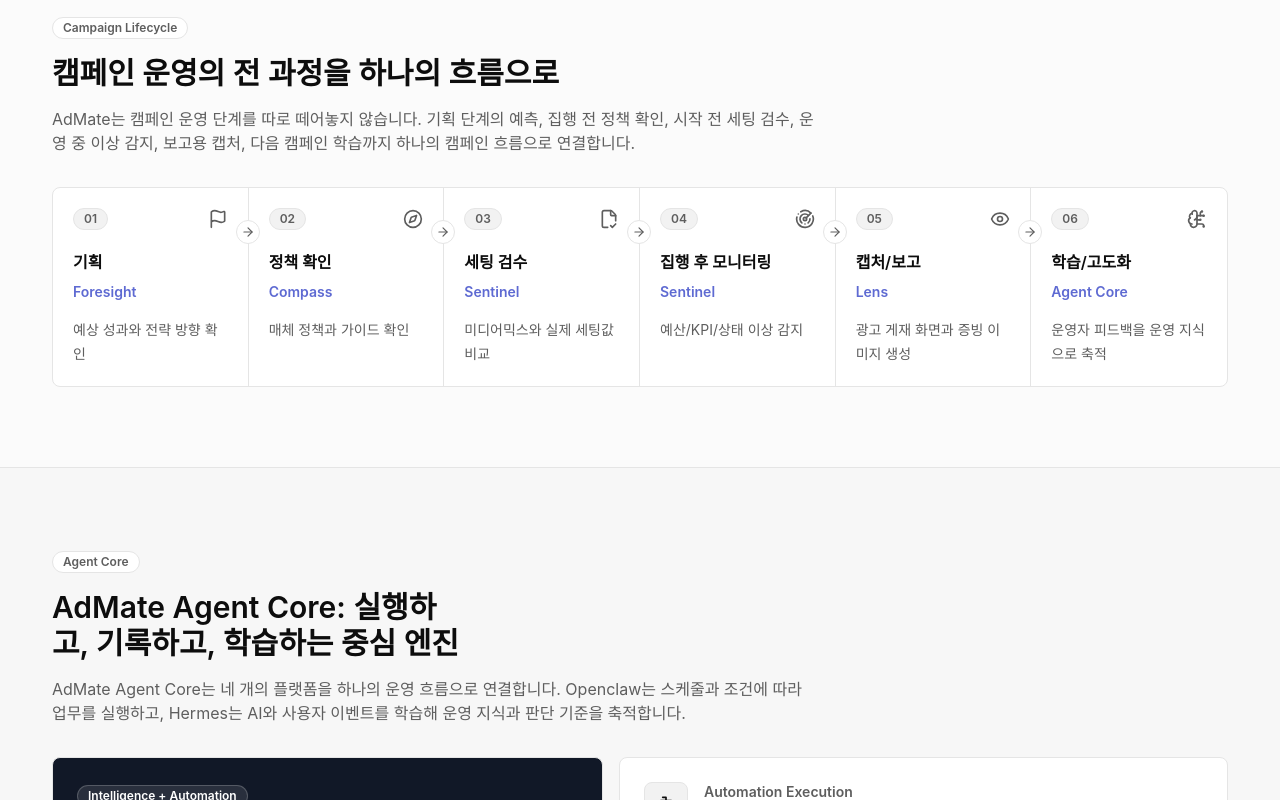
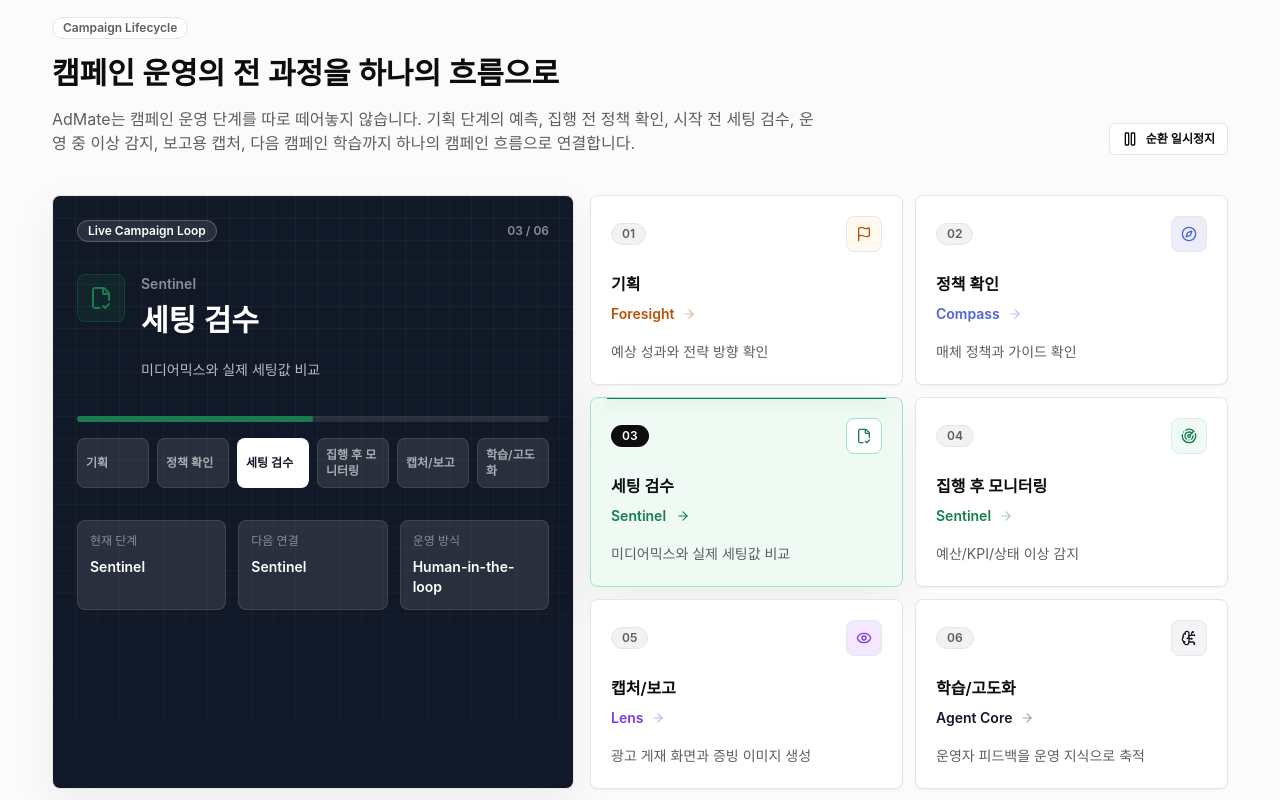
Before and after one commit to Jhongjin/admate-homepage, a Next.js app: page / in a window 1280 px wide. Shown: the part 4780-5580 px from the top of the page. Built offline with nearby package versions, Linux system fonts and the light colour scheme.

Commit message:
Animate campaign lifecycle flow

```diff
--- a/src/app/globals.css
+++ b/src/app/globals.css
@@ -95,6 +95,18 @@
     animation: hero-flow-pulse 4s ease-in-out infinite;
   }
 
+  .lifecycle-progress-fill {
+    width: 100%;
+    transform-origin: left;
+    animation: lifecycle-progress 2.8s linear forwards;
+  }
+
+  .lifecycle-signal-pulse {
+    opacity: 0.85;
+    box-shadow: 0 0 18px currentColor;
+    animation: lifecycle-signal 2.8s ease-in-out infinite;
+  }
+
   @keyframes hero-scanline {
     0% {
       transform: translateY(-140px);
@@ -121,9 +133,30 @@
     }
   }
 
+  @keyframes lifecycle-progress {
+    0% {
+      transform: scaleX(0);
+    }
+    100% {
+      transform: scaleX(1);
+    }
+  }
+
+  @keyframes lifecycle-signal {
+    0%,
+    100% {
+      opacity: 0.35;
+    }
+    50% {
+      opacity: 1;
+    }
+  }
+
   @media (prefers-reduced-motion: reduce) {
     .hero-scanline,
-    .hero-flow-pulse {
+    .hero-flow-pulse,
+    .lifecycle-progress-fill,
+    .lifecycle-signal-pulse {
       animation: none;
     }
   }
--- a/src/components/home/CampaignLifecycleSection.tsx
+++ b/src/components/home/CampaignLifecycleSection.tsx
@@ -1,45 +1,288 @@
-import { ArrowRight } from "lucide-react"
+"use client"
+
+import { useEffect, useState } from "react"
+import { ArrowRight, Pause, Play, type LucideIcon } from "lucide-react"
 
 import { Badge } from "@/components/ui/badge"
+import { Button } from "@/components/ui/button"
 import { Card } from "@/components/ui/card"
 import { lifecycleSteps } from "@/lib/admate-content"
+import { cn } from "@/lib/utils"
 
 import { SectionHeading } from "./SectionHeading"
 
+const CYCLE_INTERVAL = 2800
+
+const lifecycleTones: Record<
+  string,
+  {
+    color: string
+    softColor: string
+    borderColor: string
+  }
+> = {
+  Foresight: {
+    color: "#B45309",
+    softColor: "#FFF8EC",
+    borderColor: "#F5CE8B",
+  },
+  Compass: {
+    color: "#4F63D8",
+    softColor: "#ECEDF9",
+    borderColor: "#CBD0EF",
+  },
+  Sentinel: {
+    color: "#177D4E",
+    softColor: "#EFFAF4",
+    borderColor: "#9FE5C1",
+  },
+  Lens: {
+    color: "#7C3AED",
+    softColor: "#F3E8FF",
+    borderColor: "#DDD6FE",
+  },
+  "Agent Core": {
+    color: "#111827",
+    softColor: "#F4F4F4",
+    borderColor: "#D4D4D4",
+  },
+}
+
 export function CampaignLifecycleSection() {
+  const [activeIndex, setActiveIndex] = useState(0)
+  const [interactionPaused, setInteractionPaused] = useState(false)
+  const [manualPaused, setManualPaused] = useState(false)
+  const [allowsMotion, setAllowsMotion] = useState(true)
+
+  const activeStep = lifecycleSteps[activeIndex]
+  const nextStep = lifecycleSteps[(activeIndex + 1) % lifecycleSteps.length]
+  const activeTone = lifecycleTones[activeStep.product] ?? lifecycleTones["Agent Core"]
+  const ActiveIcon = activeStep.icon
+  const isPaused = manualPaused || interactionPaused || !allowsMotion
+
+  useEffect(() => {
+    const media = window.matchMedia("(prefers-reduced-motion: reduce)")
+    const syncMotionPreference = () => setAllowsMotion(!media.matches)
+
+    syncMotionPreference()
+    media.addEventListener("change", syncMotionPreference)
+
+    return () => media.removeEventListener("change", syncMotionPreference)
+  }, [])
+
+  useEffect(() => {
+    if (isPaused || !allowsMotion) {
+      return
+    }
+
+    const timer = window.setInterval(() => {
+      setActiveIndex((current) => (current + 1) % lifecycleSteps.length)
+    }, CYCLE_INTERVAL)
+
+    return () => window.clearInterval(timer)
+  }, [allowsMotion, isPaused])
+
   return (
     <section id="lifecycle" className="border-b border-border bg-[#FBFBFB] py-20">
       <div className="section-shell">
+        <div className="flex flex-col gap-6 lg:flex-row lg:items-end lg:justify-between">
           <SectionHeading
             eyebrow="Campaign Lifecycle"
             title="캠페인 운영의 전 과정을 하나의 흐름으로"
             description="AdMate는 캠페인 운영 단계를 따로 떼어놓지 않습니다. 기획 단계의 예측, 집행 전 정책 확인, 시작 전 세팅 검수, 운영 중 이상 감지, 보고용 캡처, 다음 캠페인 학습까지 하나의 캠페인 흐름으로 연결합니다."
+            className="mb-0"
           />
+          <Button
+            type="button"
+            variant="outline"
+            size="sm"
+            className="w-fit"
+            disabled={!allowsMotion}
+            onClick={() => setManualPaused((current) => !current)}
+          >
+            {manualPaused || !allowsMotion ? (
+              <Play className="h-3.5 w-3.5" aria-hidden="true" />
+            ) : (
+              <Pause className="h-3.5 w-3.5" aria-hidden="true" />
+            )}
+            {!allowsMotion ? "모션 최소화" : manualPaused ? "순환 재개" : "순환 일시정지"}
+          </Button>
+        </div>
 
-        <Card className="overflow-hidden">
-          <div className="grid lg:grid-cols-6">
-            {lifecycleSteps.map((item, index) => (
+        <div className="mt-10 grid gap-4 lg:grid-cols-[0.9fr_1.1fr]">
+          <Card className="relative overflow-hidden bg-[#111827] p-5 text-white shadow-soft sm:p-6">
+            <div className="hero-panel-grid absolute inset-0" aria-hidden="true" />
+            <div className="relative">
+              <div className="flex flex-col gap-3 sm:flex-row sm:items-center sm:justify-between">
+                <Badge variant="outline" className="w-fit border-white/20 bg-white/10 text-white">
+                  Live Campaign Loop
+                </Badge>
+                <div className="text-xs font-semibold text-white/50">
+                  {activeStep.step} / 06
+                </div>
+              </div>
+
+              <div className="mt-8 flex items-start gap-4">
                 <div
-                key={item.step}
-                className="relative border-b border-border p-5 lg:border-b-0 lg:border-r last:lg:border-r-0"
+                  className="flex h-12 w-12 shrink-0 items-center justify-center rounded-lg border"
+                  style={{
+                    borderColor: `${activeTone.color}55`,
+                    backgroundColor: `${activeTone.color}22`,
+                    color: activeTone.color === "#111827" ? "#FFFFFF" : activeTone.color,
+                  }}
                 >
-                {index < lifecycleSteps.length - 1 ? (
-                  <div className="absolute -right-3 top-8 z-10 hidden h-6 w-6 items-center justify-center rounded-full border border-border bg-card text-muted-foreground lg:flex">
-                    <ArrowRight className="h-3.5 w-3.5" aria-hidden="true" />
+                  <ActiveIcon className="h-6 w-6" aria-hidden="true" />
                 </div>
-                ) : null}
-                <div className="mb-5 flex items-center justify-between">
-                  <Badge variant="muted">{item.step}</Badge>
-                  <item.icon className="h-5 w-5 text-muted-foreground" aria-hidden="true" />
+                <div>
+                  <div className="text-sm font-semibold text-white/50">{activeStep.product}</div>
+                  <h3 className="mt-2 text-3xl font-semibold leading-tight">{activeStep.title}</h3>
+                  <p className="mt-4 max-w-xl text-sm leading-7 text-white/70">
+                    {activeStep.description}
+                  </p>
                 </div>
-                <h3 className="text-base font-semibold">{item.title}</h3>
-                <div className="mt-2 text-sm font-semibold text-[#5E6AD2]">{item.product}</div>
-                <p className="mt-4 text-sm leading-6 text-muted-foreground">{item.description}</p>
+              </div>
+
+              <div className="mt-8">
+                <div className="h-1.5 overflow-hidden rounded-full bg-white/10">
+                  <div
+                    key={activeStep.step}
+                    className="lifecycle-progress-fill h-full rounded-full"
+                    style={{
+                      backgroundColor: activeTone.color === "#111827" ? "#8EA2FF" : activeTone.color,
+                    }}
+                  />
+                </div>
+                <div className="mt-4 grid grid-cols-2 gap-2 text-xs text-white/60 sm:grid-cols-6">
+                  {lifecycleSteps.map((step, index) => {
+                    const isActive = index === activeIndex
+
+                    return (
+                      <button
+                        key={step.step}
+                        type="button"
+                        className={cn(
+                          "rounded-lg border px-2 py-2 text-left font-semibold transition",
+                          isActive
+                            ? "border-white/30 bg-white text-[#111827]"
+                            : "border-white/10 bg-white/10 hover:bg-white/15"
+                        )}
+                        onClick={() => setActiveIndex(index)}
+                        onFocus={() => {
+                          setActiveIndex(index)
+                          setInteractionPaused(true)
+                        }}
+                        onBlur={() => setInteractionPaused(false)}
+                      >
+                        {step.title}
+                      </button>
+                    )
+                  })}
+                </div>
+              </div>
+
+              <div className="mt-8 grid gap-3 sm:grid-cols-3">
+                {[
+                  { label: "현재 단계", value: activeStep.product },
+                  { label: "다음 연결", value: nextStep.product },
+                  { label: "운영 방식", value: "Human-in-the-loop" },
+                ].map((item) => (
+                  <div key={item.label} className="rounded-lg border border-white/10 bg-white/10 p-3">
+                    <div className="text-xs font-medium text-white/45">{item.label}</div>
+                    <div className="mt-2 text-sm font-semibold text-white">{item.value}</div>
                   </div>
                 ))}
               </div>
+            </div>
           </Card>
+
+          <div
+            className="grid gap-3 md:grid-cols-2"
+            onMouseEnter={() => setInteractionPaused(true)}
+            onMouseLeave={() => setInteractionPaused(false)}
+            onFocus={() => setInteractionPaused(true)}
+            onBlur={() => setInteractionPaused(false)}
+          >
+            {lifecycleSteps.map((item, index) => {
+              const isActive = index === activeIndex
+              const tone = lifecycleTones[item.product] ?? lifecycleTones["Agent Core"]
+
+              return (
+                <LifecycleStepButton
+                  key={item.step}
+                  icon={item.icon}
+                  isActive={isActive}
+                  item={item}
+                  tone={tone}
+                  onActivate={() => setActiveIndex(index)}
+                />
+              )
+            })}
+          </div>
+        </div>
       </div>
     </section>
   )
 }
+
+function LifecycleStepButton({
+  icon: Icon,
+  isActive,
+  item,
+  onActivate,
+  tone,
+}: {
+  icon: LucideIcon
+  isActive: boolean
+  item: (typeof lifecycleSteps)[number]
+  onActivate: () => void
+  tone: {
+    color: string
+    softColor: string
+    borderColor: string
+  }
+}) {
+  return (
+    <button
+      type="button"
+      aria-pressed={isActive}
+      className={cn(
+        "group relative min-h-[164px] overflow-hidden rounded-lg border bg-white p-5 text-left shadow-sm transition duration-300 hover:-translate-y-0.5 hover:shadow-soft focus-visible:outline-none focus-visible:ring-2 focus-visible:ring-ring",
+        isActive && "shadow-soft"
+      )}
+      style={{
+        borderColor: isActive ? tone.borderColor : undefined,
+        backgroundColor: isActive ? tone.softColor : undefined,
+      }}
+      onClick={onActivate}
+      onFocus={onActivate}
+    >
+      {isActive ? (
+        <span
+          className="lifecycle-signal-pulse absolute inset-x-4 top-0 h-px"
+          style={{ backgroundColor: tone.color, color: tone.color }}
+        />
+      ) : null}
+
+      <div className="flex items-center justify-between gap-3">
+        <Badge variant={isActive ? "default" : "muted"}>{item.step}</Badge>
+        <div
+          className="flex h-9 w-9 items-center justify-center rounded-lg border"
+          style={{
+            borderColor: isActive ? tone.borderColor : "#E5E7EB",
+            color: tone.color,
+            backgroundColor: isActive ? "#FFFFFF" : tone.softColor,
+          }}
+        >
+          <Icon className="h-4 w-4" aria-hidden="true" />
+        </div>
+      </div>
+
+      <h3 className="mt-5 text-base font-semibold">{item.title}</h3>
+      <div className="mt-2 flex items-center gap-2 text-sm font-semibold" style={{ color: tone.color }}>
+        {item.product}
+        <ArrowRight className={cn("h-3.5 w-3.5 transition", isActive ? "translate-x-0.5" : "opacity-40")} aria-hidden="true" />
+      </div>
+      <p className="mt-4 text-sm leading-6 text-muted-foreground">{item.description}</p>
+    </button>
+  )
+}
```
Lines whose indentation alone changed are shown as unchanged.
